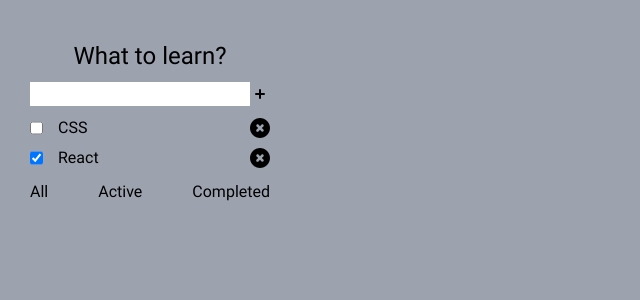
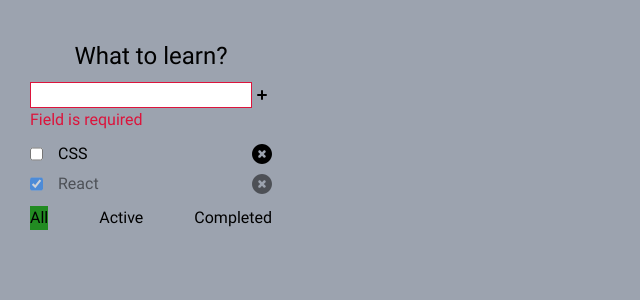
Before and after one commit to Victoria-Rozhkova/todolist-typescript, a React (Create React App) app: page / in a window 1280 px wide. Both pictures are taken after a click on the button 260 px from the left and 94 px from the top of the page. Shown: the top 300 px of the page, without its empty margins (0-640 px from the left). Built offline with nearby package versions, Linux system fonts and the light colour scheme.

Commit message:
added: change status tasks, error

```diff
--- a/package.json
+++ b/package.json
@@ -11,6 +11,7 @@
     "@types/react": "^18.0.0",
     "@types/react-dom": "^18.0.0",
     "@types/uuid": "^9.0.1",
+    "clsx": "^1.2.1",
     "react": "^18.2.0",
     "react-dom": "^18.2.0",
     "react-scripts": "5.0.1",
--- a/src/App.tsx
+++ b/src/App.tsx
@@ -21,6 +21,12 @@ function App() {
     setTasks((prev) => [newTask, ...prev]);
   };
 
+  const changeStatus = (taskId: string, isDone: boolean) => {
+    let task = tasks.find((taskItem) => taskItem.id === taskId);
+    if (task) task.isDone = isDone;
+    setTasks([...tasks]);
+  };
+
   let filteredTasks = tasks;
   if (filter === "active") {
     filteredTasks = tasks.filter((task) => task.isDone === false);
@@ -36,7 +42,9 @@ function App() {
         tasks={filteredTasks}
         removeTask={removeTask}
         addTask={addTask}
+        currentFilter={filter}
         changeFilter={setFilter}
+        changeStatus={changeStatus}
       />
     </div>
   );
--- a/src/components/todo-list/todo-list.style.ts
+++ b/src/components/todo-list/todo-list.style.ts
@@ -1,3 +1,5 @@
+import clsx from "clsx";
+
 export const getTitleClassName = () => {
   return "text-center text-2xl my-[10px]";
 };
@@ -6,8 +8,8 @@ export const getListWrapperClassName = () => {
   return "my-[10px] flex flex-col gap-[6px]";
 };
 
-export const getListClassName = () => {
-  return "flex gap-[15px] w-full";
+export const getListClassName = (isDone: boolean) => {
+  return clsx("flex gap-[15px] w-full", isDone && "opacity-[0.5]");
 };
 
 export const getListItemClassName = () => {
@@ -17,3 +19,15 @@ export const getListItemClassName = () => {
 export const getFilterWrapperClassName = () => {
   return "flex justify-between mt-[10px]";
 };
+
+export const getInputErrorClassName = (error: string) => {
+  return clsx(error && "border border-[#DC143C]");
+};
+
+export const getTextErrorClassName = (error: string) => {
+  return clsx(error && "text-[#DC143C]");
+};
+
+export const getActiveFilterClassName = (isActive: boolean) => {
+  return clsx(isActive && "bg-[#228B22]");
+};
--- a/src/components/todo-list/todo-list.tsx
+++ b/src/components/todo-list/todo-list.tsx
@@ -3,10 +3,13 @@ import React, { ChangeEvent, FC, KeyboardEvent, useState } from "react";
 import { PropsTypes } from "@/types/todo-list.type";
 import Icon from "@/components/ui/icon";
 import {
+  getActiveFilterClassName,
   getFilterWrapperClassName,
+  getInputErrorClassName,
   getListClassName,
   getListItemClassName,
   getListWrapperClassName,
+  getTextErrorClassName,
   getTitleClassName,
 } from "./todo-list.style";
 
@@ -16,21 +19,30 @@ export const Todolist: FC<PropsTypes> = ({
   addTask,
   removeTask,
   changeFilter,
+  changeStatus,
+  currentFilter,
 }) => {
-  const [value, setValue] = useState<string>("");
+  const [newTaskText, setNewTaskText] = useState<string>("");
+  const [error, setError] = useState<string>("");
 
   const addTaskHandler = () => {
-    if (value) {
-      addTask(value);
-      setValue("");
+    if (newTaskText.trim() === "") {
+      setError("Field is required");
+      return;
     }
+    addTask(newTaskText.trim());
+    setNewTaskText("");
+  };
+  const onChangeCheckboxHandler = (taskId: string, isDone: boolean) => {
+    changeStatus(taskId, isDone);
   };
 
-  const onChangeHandler = (e: ChangeEvent<HTMLInputElement>) => {
-    setValue(e.target.value);
+  const onChangeTaskHandler = (e: ChangeEvent<HTMLInputElement>) => {
+    setNewTaskText(e.target.value);
+    setError("");
   };
 
-  const onKeyDownHandler = (e: KeyboardEvent<HTMLInputElement>) => {
+  const onKeyDownTaskHandler = (e: KeyboardEvent<HTMLInputElement>) => {
     if (e.code === "Enter") {
       addTaskHandler();
     }
@@ -41,22 +53,30 @@ export const Todolist: FC<PropsTypes> = ({
       <div className={getTitleClassName()}>{title}</div>
       <div className="flex">
         <input
-          value={value}
-          onChange={onChangeHandler}
-          onKeyDown={onKeyDownHandler}
+          className={getInputErrorClassName(error)}
+          value={newTaskText}
+          onChange={onChangeTaskHandler}
+          onKeyDown={onKeyDownTaskHandler}
         />
         <button onClick={addTaskHandler}>
           <Icon name="Plus" />
         </button>
       </div>
+      {error && <p className={getTextErrorClassName(error)}>{error}</p>}
       <ul className={getListWrapperClassName()}>
         {tasks.map(({ id, isDone, task }) => {
           return (
-            <li key={id} className={getListClassName()}>
-              <input type="checkbox" checked={isDone} />
+            <li key={id} className={getListClassName(isDone)}>
+              <input
+                type="checkbox"
+                checked={isDone}
+                onChange={(e) =>
+                  onChangeCheckboxHandler(id, e.currentTarget.checked)
+                }
+              />
               <div className={getListItemClassName()}>
                 <span>{task}</span>
-                <button onClick={() => removeTask(id)}>
+                <button className="opacity-[1]" onClick={() => removeTask(id)}>
                   <Icon name="Delete" />
                 </button>
               </div>
@@ -65,9 +85,24 @@ export const Todolist: FC<PropsTypes> = ({
         })}
       </ul>
       <div className={getFilterWrapperClassName()}>
-        <button onClick={() => changeFilter("all")}>All</button>
-        <button onClick={() => changeFilter("active")}>Active</button>
-        <button onClick={() => changeFilter("completed")}>Completed</button>
+        <button
+          className={getActiveFilterClassName(currentFilter === "all")}
+          onClick={() => changeFilter("all")}
+        >
+          All
+        </button>
+        <button
+          className={getActiveFilterClassName(currentFilter === "active")}
+          onClick={() => changeFilter("active")}
+        >
+          Active
+        </button>
+        <button
+          className={getActiveFilterClassName(currentFilter === "completed")}
+          onClick={() => changeFilter("completed")}
+        >
+          Completed
+        </button>
       </div>
     </div>
   );
--- a/src/components/ui/icon/icons-list/delete.tsx
+++ b/src/components/ui/icon/icons-list/delete.tsx
@@ -11,8 +11,8 @@ const Delete = (props: { size: number }) => {
       xmlns="http://www.w3.org/2000/svg"
     >
       <path
-        fill-rule="evenodd"
-        clip-rule="evenodd"
+        fillRule="evenodd"
+        clipRule="evenodd"
         d="M8 16C10.1217 16 12.1566 15.1571 13.6569 13.6569C15.1571 12.1566 16 10.1217 16 8C16 5.87827 15.1571 3.84344 13.6569 2.34315C12.1566 0.842855 10.1217 0 8 0C5.87827 0 3.84344 0.842855 2.34315 2.34315C0.842855 3.84344 0 5.87827 0 8C0 10.1217 0.842855 12.1566 2.34315 13.6569C3.84344 15.1571 5.87827 16 8 16ZM6.707 5.293C6.5184 5.11084 6.2658 5.01005 6.0036 5.01233C5.7414 5.0146 5.49059 5.11977 5.30518 5.30518C5.11977 5.49059 5.0146 5.7414 5.01233 6.0036C5.01005 6.2658 5.11084 6.5184 5.293 6.707L6.586 8L5.293 9.293C5.19749 9.38525 5.12131 9.49559 5.0689 9.6176C5.01649 9.7396 4.9889 9.87082 4.98775 10.0036C4.9866 10.1364 5.0119 10.2681 5.06218 10.391C5.11246 10.5139 5.18671 10.6255 5.2806 10.7194C5.3745 10.8133 5.48615 10.8875 5.60905 10.9378C5.73194 10.9881 5.86362 11.0134 5.9964 11.0123C6.12918 11.0111 6.2604 10.9835 6.3824 10.9311C6.50441 10.8787 6.61475 10.8025 6.707 10.707L8 9.414L9.293 10.707C9.4816 10.8892 9.7342 10.99 9.9964 10.9877C10.2586 10.9854 10.5094 10.8802 10.6948 10.6948C10.8802 10.5094 10.9854 10.2586 10.9877 9.9964C10.99 9.7342 10.8892 9.4816 10.707 9.293L9.414 8L10.707 6.707C10.8892 6.5184 10.99 6.2658 10.9877 6.0036C10.9854 5.7414 10.8802 5.49059 10.6948 5.30518C10.5094 5.11977 10.2586 5.0146 9.9964 5.01233C9.7342 5.01005 9.4816 5.11084 9.293 5.293L8 6.586L6.707 5.293Z"
         fill="currentColor"
       />
--- a/src/types/todo-list.type.ts
+++ b/src/types/todo-list.type.ts
@@ -1,9 +1,11 @@
 export type PropsTypes = {
   title: string;
   tasks: TaskType[];
+  currentFilter: FilterValues;
   removeTask: (id: string) => void;
   addTask: (task: string) => void;
   changeFilter: (filter: FilterValues) => void;
+  changeStatus: (taskId: string, isDone: boolean) => void;
 };
 
 export type TaskType = {
```
Also changed, not shown: 1 other file (tests, documents, lock files or other folders).
